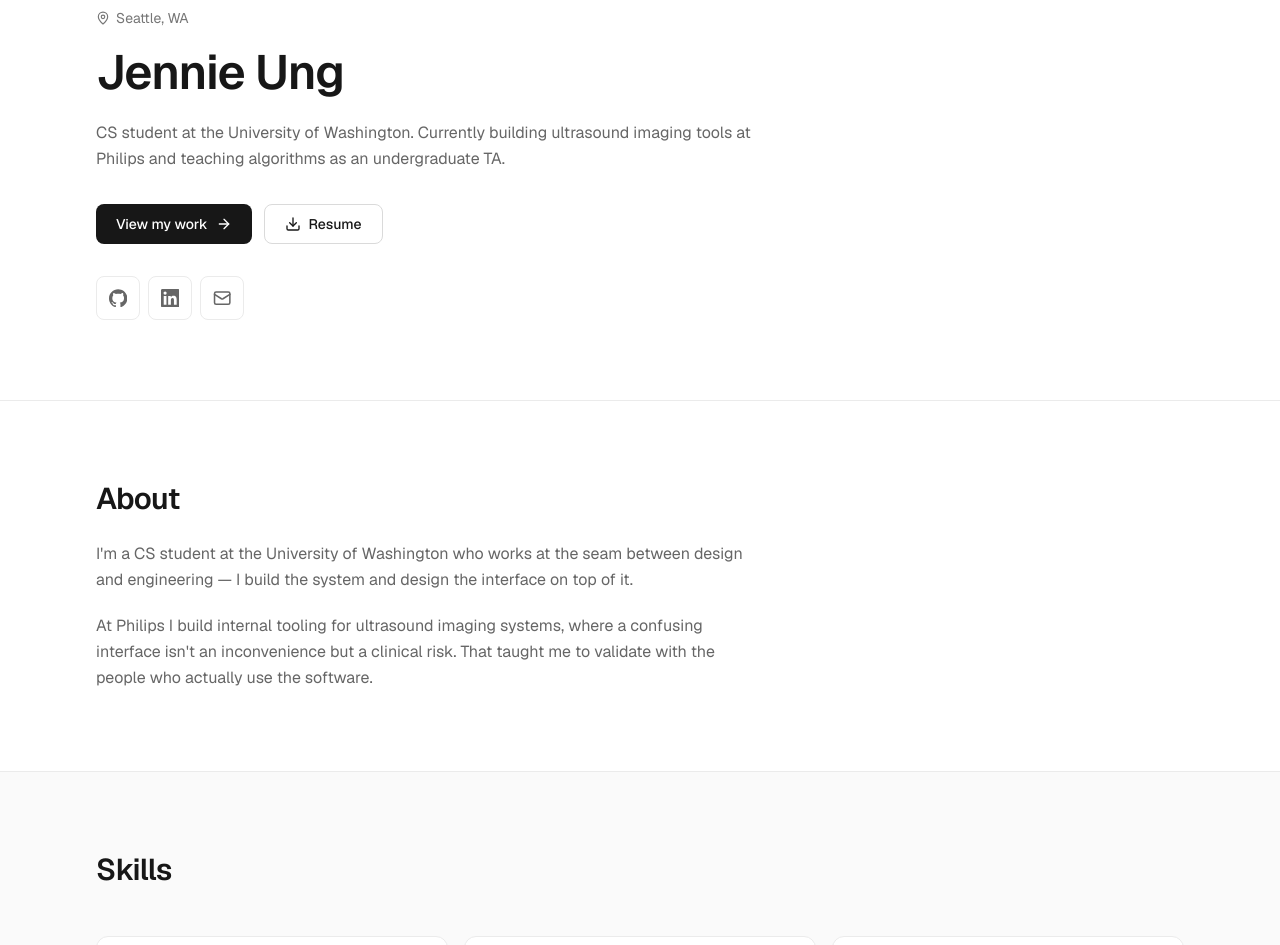
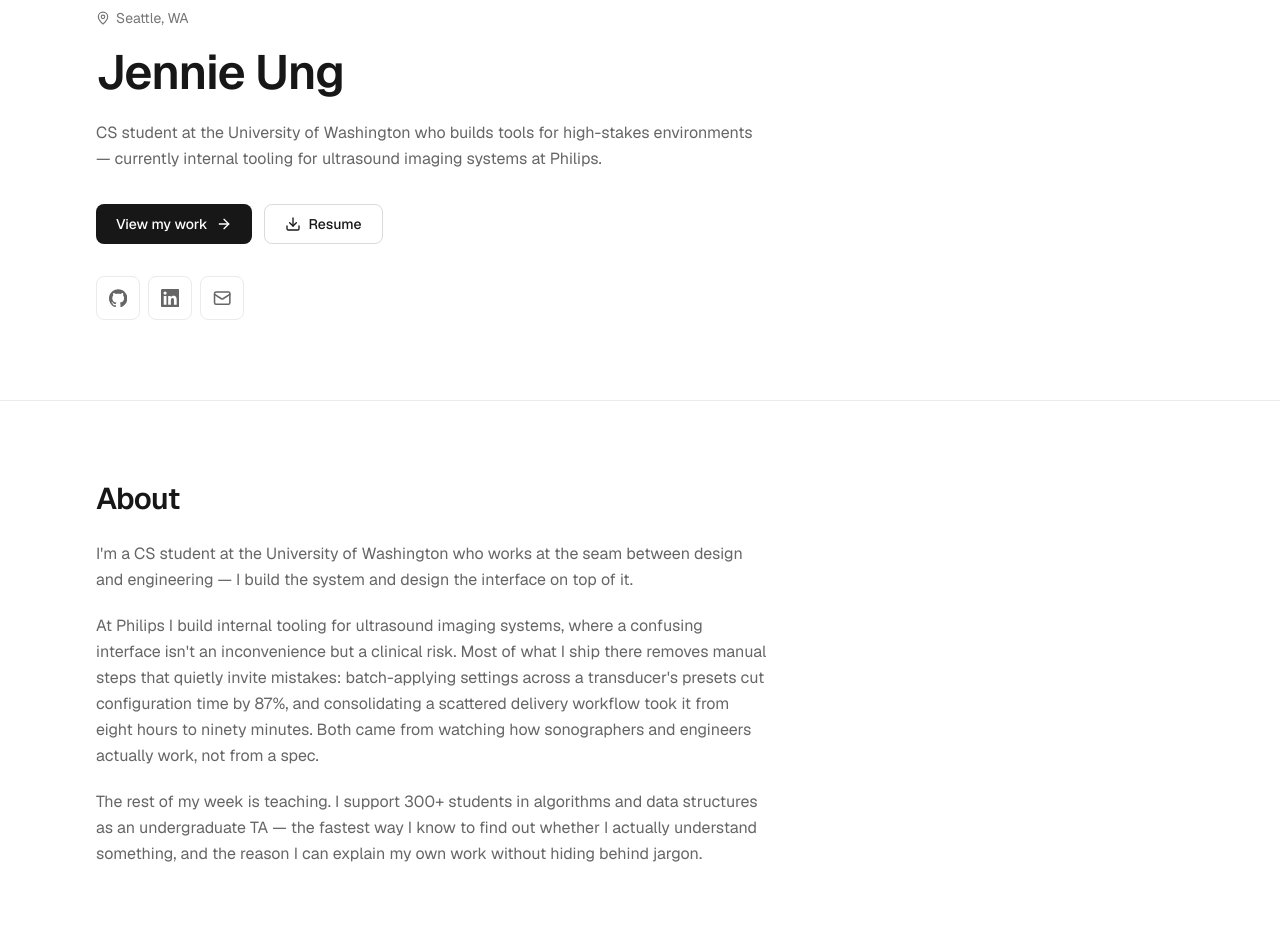
Before and after one commit to ujenniee/jennieung.github.io, a Next.js app: page / in a window 1280 px wide. Shown: the part 120-1065 px from the top of the page. Built offline with nearby package versions, Linux system fonts and the light colour scheme.

Commit message:
Expand about section and sharpen site summary

```diff
--- a/data/about.ts
+++ b/data/about.ts
@@ -2,6 +2,7 @@ export const aboutContent = {
   heading: "About",
   intro: [
     "I'm a CS student at the University of Washington who works at the seam between design and engineering — I build the system and design the interface on top of it.",
-    "At Philips I build internal tooling for ultrasound imaging systems, where a confusing interface isn't an inconvenience but a clinical risk. That taught me to validate with the people who actually use the software.",
+    "At Philips I build internal tooling for ultrasound imaging systems, where a confusing interface isn't an inconvenience but a clinical risk. Most of what I ship there removes manual steps that quietly invite mistakes: batch-applying settings across a transducer's presets cut configuration time by 87%, and consolidating a scattered delivery workflow took it from eight hours to ninety minutes. Both came from watching how sonographers and engineers actually work, not from a spec.",
+    "The rest of my week is teaching. I support 300+ students in algorithms and data structures as an undergraduate TA — the fastest way I know to find out whether I actually understand something, and the reason I can explain my own work without hiding behind jargon.",
   ]
 } as const;
--- a/data/site.ts
+++ b/data/site.ts
@@ -6,7 +6,7 @@ export const siteConfig = {
   // Used in page titles, OG/Twitter cards, and the resume header.
   role: "Software Engineer & Designer",
   summary:
-    "CS student at the University of Washington. Currently building ultrasound imaging tools at Philips and teaching algorithms as an undergraduate TA.",
+    "CS student at the University of Washington who builds tools for high-stakes environments — currently internal tooling for ultrasound imaging systems at Philips.",
   location: "Seattle, WA",
   email: "ujennie@uw.edu",
   // No custom domain yet — update this one constant if that changes.
```
